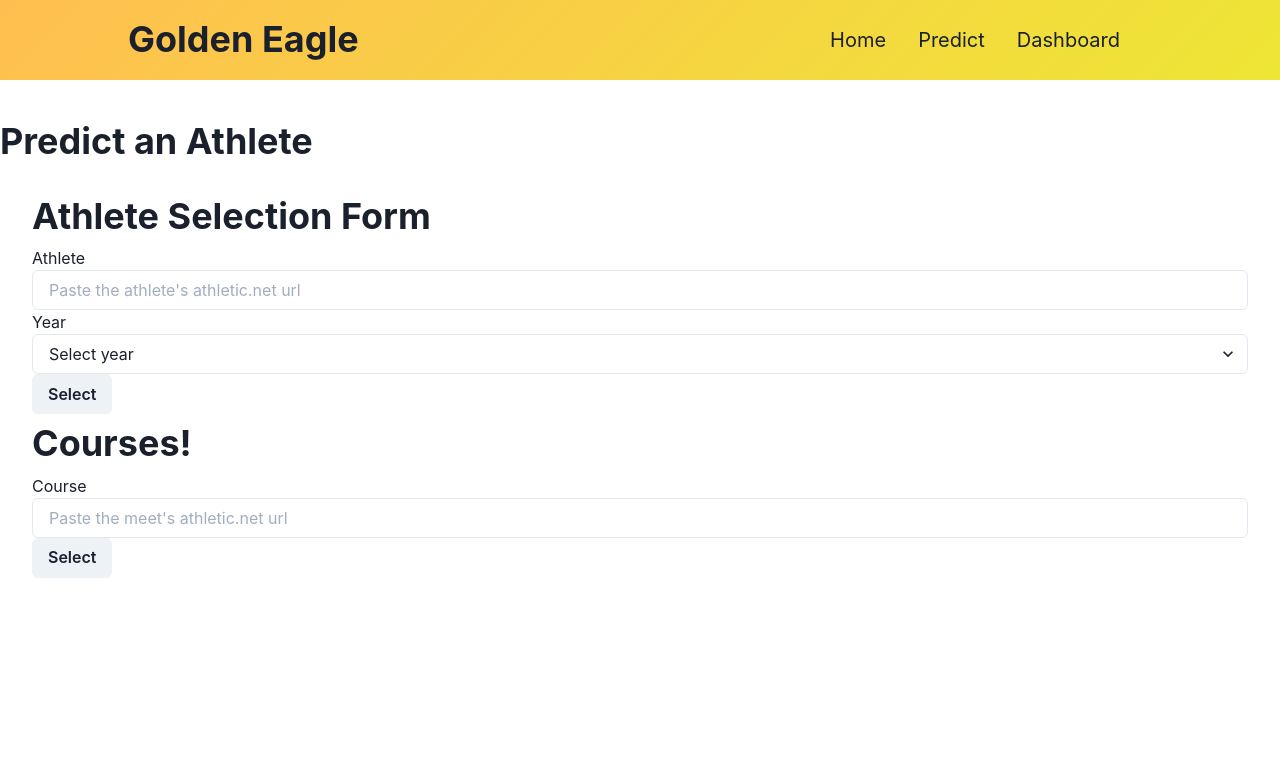
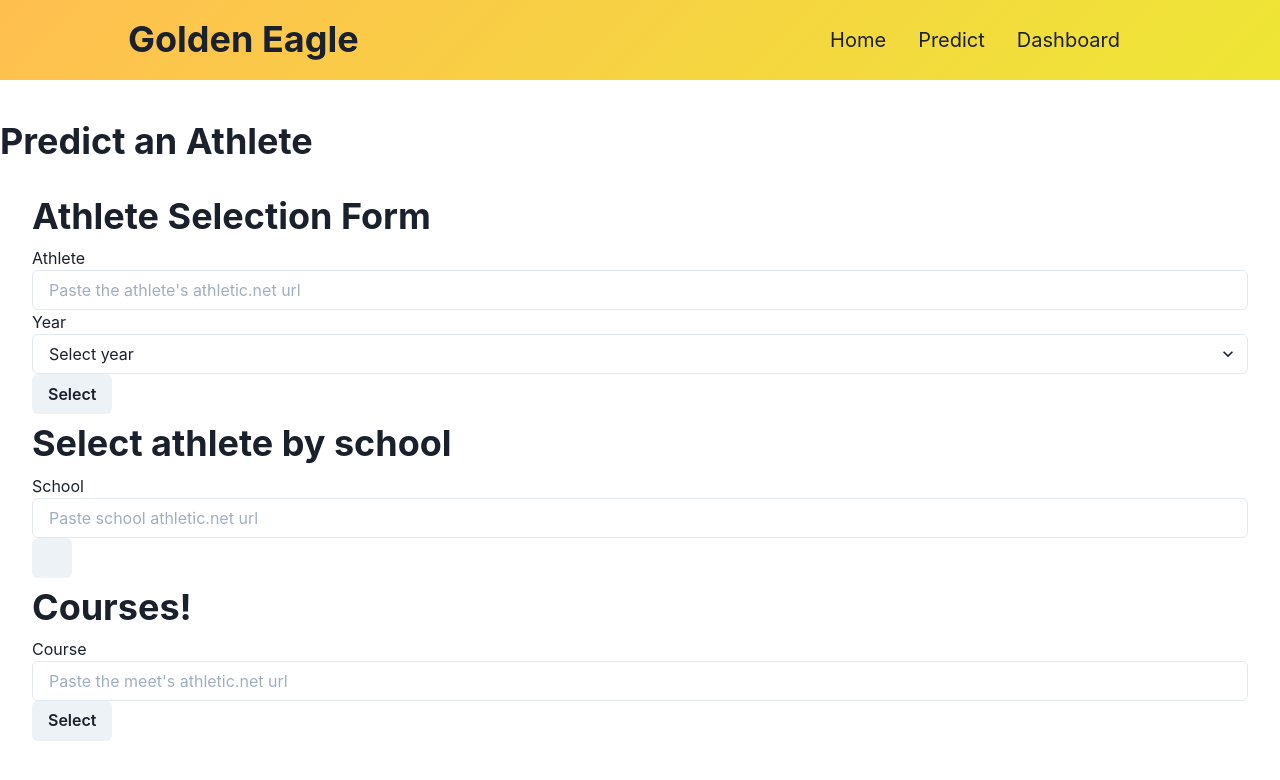
Before and after one commit to joshdelg/goldeneagle, a React (Create React App) app in the folder client/: page /predict in a window 1280 px wide. Shown: the top 780 px of the page. Built offline with nearby package versions, Linux system fonts and the light colour scheme.

Commit message:
After way too long figured out how to get the athlete list of 5k season bests

```diff
--- a/client/src/views/Predict.jsx
+++ b/client/src/views/Predict.jsx
@@ -15,6 +15,8 @@ function Predict(props) {
     const[predictionModel, setPredictionModel] = useState();
 
     const [isLoading, setIsLoading] = useState(false);
+
+    const [schoolUrl, setSchoolUrl] = useState();
 
     const onSelectAthlete = (e) => {
         e.preventDefault();
@@ -94,6 +96,12 @@ function Predict(props) {
         return {srs: srs, avgDrop: avgDrop};
     }
 
+    const onSubmitSchool = (e) => {
+        e.preventDefault();
+
+        // Request to get athelte list
+    }
+
     // ! TODO Check if meet and athlete links are in right form with regular expression!
 
     return (
@@ -117,6 +125,14 @@ function Predict(props) {
                         </Select>
                     </Box>
                     <Button onClick={onSelectAthlete} disabled={isLoading}>Select</Button>
+                </Box>
+                <Heading>Select athlete by school</Heading>
+                <Box>
+                    <Box>
+                        <Text>School</Text>
+                        <Input placeholder="Paste school athletic.net url" type="text" value={schoolUrl} onChange={(e) => setSchoolUrl(e.target.value)} />
+                        <Button onClick={onSubmitSchool}></Button>
+                    </Box>
                 </Box>
                 {/** // ! Better organization for this and a loading component please */}
                 {(!athleteData && isLoading) && (
```
Also changed, not shown: 1 other file (tests, documents, lock files or other folders).
